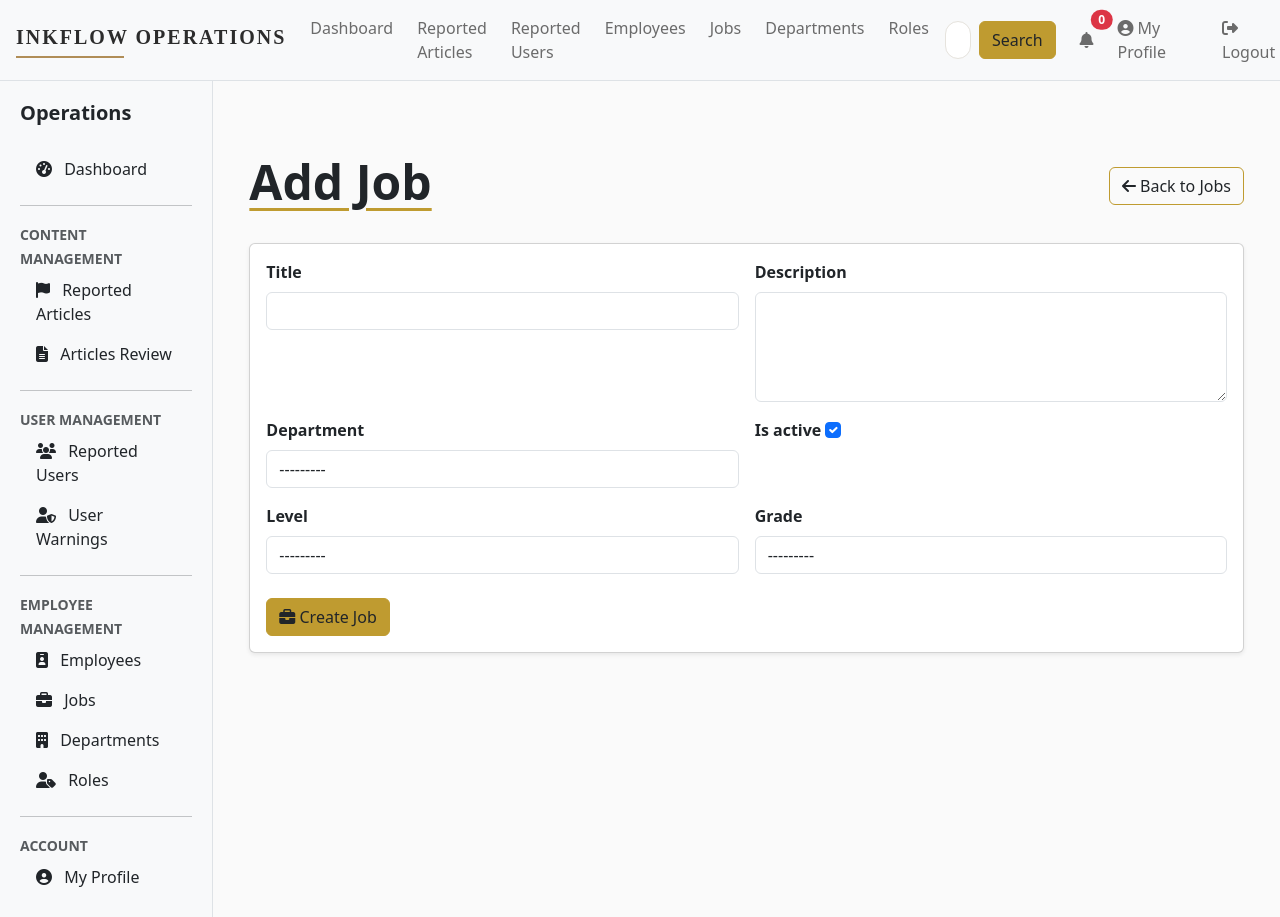
After one commit to Kgothatso-create/publishing-cms, a Django app: page /jobs/add/ in a window 1280 px wide. The commit adds this page. Run offline with Django 5.2, Linux system fonts and the light colour scheme; data that the repository does not hold is empty; some libraries are stand-ins or nearby versions.

Commit message:
Added jobs

```diff
--- a/config/urls.py
+++ b/config/urls.py
@@ -8,6 +8,7 @@ urlpatterns = [
     path("", include("articles.urls")),
     path("user/", include("people.urls")),
     path("operations/", include("employment.urls")),
+    path("jobs/", include("job.urls")),
 ]
 
 if settings.DEBUG:
--- /dev/null
+++ b/job/forms.py
@@ -0,0 +1,54 @@
+from django import forms
+
+from .models import Job
+
+
+def generate_job_code():
+
+    last_job = Job.objects.order_by("-created_at").first()
+    if not last_job:
+        number = 1
+    else:
+        try:
+            number = int(last_job.job_code.split("-")[1]) + 1
+        except (IndexError, ValueError):
+            number = Job.objects.count() + 1
+
+    return f"IF-{number:05d}"
+
+
+class JobCreateForm(forms.ModelForm):
+
+    class Meta:
+        model = Job
+        fields = [
+            "title",
+            "description",
+            "department",
+            "is_active",
+            "level",
+            "grade",
+        ]
+
+        widgets = {
+            "description": forms.Textarea(attrs={"rows": 4}),
+        }
+
+    def __init__(self, *args, **kwargs):
+        super().__init__(*args, **kwargs)
+        for field in self.fields.values():
+            field.widget.attrs.update({"class": "form-control"})
+
+        self.fields["is_active"].widget.attrs.update({"class": "form-check-input"})
+
+    def save(self, commit=True):
+
+        job = super().save(commit=False)
+
+        if not job.job_code:
+            job.job_code = generate_job_code()
+
+        if commit:
+            job.save()
+
+        return job
--- a/job/models.py
+++ b/job/models.py
@@ -43,6 +43,22 @@ class Job(models.Model):
     This is NOT an employee record — it is a reusable position template.
     """
 
+    # Optional future expansion (useful for HR systems)
+
+    LEVEL_CHOICES = [
+        ("JUNIOR", "Junior"),
+        ("MID", "Mid Level"),
+        ("SENIOR", "Senior"),
+    ]
+
+    GRADE_CHOICES = [
+        ("G1", "Grade 1"),
+        ("G2", "Grade 2"),
+        ("G3", "Grade 3"),
+        ("G4", "Grade 4"),
+        ("G5", "Grade 5"),
+    ]
+
     id = models.UUIDField(primary_key=True, default=uuid.uuid4, editable=False)
 
     # -------------------------
@@ -68,8 +84,8 @@ class Job(models.Model):
     is_active = models.BooleanField(default=True)
 
     # Optional future expansion (useful for HR systems)
-    level = models.CharField(max_length=50, blank=True, null=True)
-    grade = models.CharField(max_length=50, blank=True, null=True)
+    level = models.CharField(max_length=50, choices=LEVEL_CHOICES, blank=True, null=True)
+    grade = models.CharField(max_length=50, choices=GRADE_CHOICES, blank=True, null=True)
 
     # -------------------------
     # System Fields
--- /dev/null
+++ b/job/urls.py
@@ -0,0 +1,15 @@
+from django.urls import path
+from .views import *
+
+urlpatterns = [
+    path(
+        "",
+        job_list,
+        name="job-list"
+    ),
+    path(
+        "add/",
+        job_create,
+        name="job-create"
+    ),
+]
--- a/job/views.py
+++ b/job/views.py
@@ -1,3 +1,64 @@
-from django.shortcuts import render
+from django.shortcuts import render, redirect
+from django.core.paginator import Paginator
+from django.db.models import Q
 
-# Create your views here.
+from .models import Job
+from .forms import JobCreateForm
+
+
+def job_list(request):
+
+    jobs = Job.objects.select_related(
+        "department"
+    ).all()
+
+    letter = request.GET.get("letter")
+
+    if letter:
+        jobs = jobs.filter(
+            title__istartswith=letter
+        )
+
+    search = request.GET.get("q")
+
+    if search:
+        jobs = jobs.filter(
+            Q(title__icontains=search) |
+            Q(department__name__icontains=search)
+        )
+
+    jobs = jobs.order_by("title")
+    paginator = Paginator(jobs, 100)
+
+    page_number = request.GET.get("page")
+    jobs = paginator.get_page(page_number)
+
+    context = {
+        "jobs": jobs,
+        "letters": "ABCDEFGHIJKLMNOPQRSTUVWXYZ",
+        "selected_letter": letter,
+        "search": search,
+    }
+
+    return render(
+        request,
+        "job/jobs.html",
+        context
+    )
+
+
+def job_create(request):
+
+    if request.method == "POST":
+        form = JobCreateForm(request.POST)
+        if form.is_valid():
+            form.save()
+            return redirect("job-list")
+    else:
+        form = JobCreateForm()
+
+    return render(
+        request,
+        "job/add_job.html",
+        {"form": form}
+    )
--- a/templates/employment/layouts/navbar.html
+++ b/templates/employment/layouts/navbar.html
@@ -28,7 +28,7 @@
                 </a>
             </li>
             <li class="nav-item">
-                <a class="nav-link" href="#">
+                <a class="nav-link" href="{% url 'job-list' %}">
                     Jobs
                 </a>
             </li>
--- a/templates/employment/layouts/sidebar.html
+++ b/templates/employment/layouts/sidebar.html
@@ -58,7 +58,7 @@
             </a>
         </li>
         <li>
-            <a href="#" class="nav-link text-dark">
+            <a href="{% url 'job-list' %}" class="nav-link text-dark">
                 <i class="fas fa-briefcase me-2"></i>
                 Jobs
             </a>
--- /dev/null
+++ b/templates/job/add_job.html
@@ -0,0 +1,53 @@
+{% extends "employment/base.html" %}
+{% block title %}Add Job{% endblock %}
+{% block hero %}{% endblock %}
+{% block content %}
+<section class="container py-5">
+    <div class="d-flex justify-content-between align-items-center mb-4">
+        <h1 class="display-5 fw-bold article-title">
+            Add Job
+        </h1>
+        <a href="{% url 'job-list' %}"
+           class="btn"
+           style="border-color:#bf9b30;">
+            <i class="fas fa-arrow-left"></i>
+            Back to Jobs
+        </a>
+    </div>
+    <div class="card shadow-sm">
+        <div class="card-body">
+            <form method="post">
+                {% csrf_token %}
+                <div class="row g-3">
+                    {% for field in form %}
+                        <div class="col-md-6">
+                            <label class="form-label fw-bold">
+                                {{ field.label }}
+                            </label>
+                            {{ field }}
+                            {% if field.help_text %}
+                                <div class="form-text">
+                                    {{ field.help_text }}
+                                </div>
+                            {% endif %}
+                            {% if field.errors %}
+                                <div class="text-danger small">
+                                    {{ field.errors }}
+                                </div>
+                            {% endif %}
+                        </div>
+                    {% endfor %}
+                </div>
+                <div class="mt-4">
+                    <button type="submit"
+                            class="btn"
+                            style="border-color:#bf9b30;background-color:#bf9b30;">
+                        <i class="fas fa-briefcase"></i>
+                        Create Job
+                    </button>
+                </div>
+            </form>
+        </div>
+    </div>
+</section>
+{% endblock %}
```
Also changed, not shown: employment/views.py (+2 -6 lines), templates/job/jobs.html (added, +103 -0 lines), job/migrations/0002_alter_job_grade_alter_job_level.py (added).
